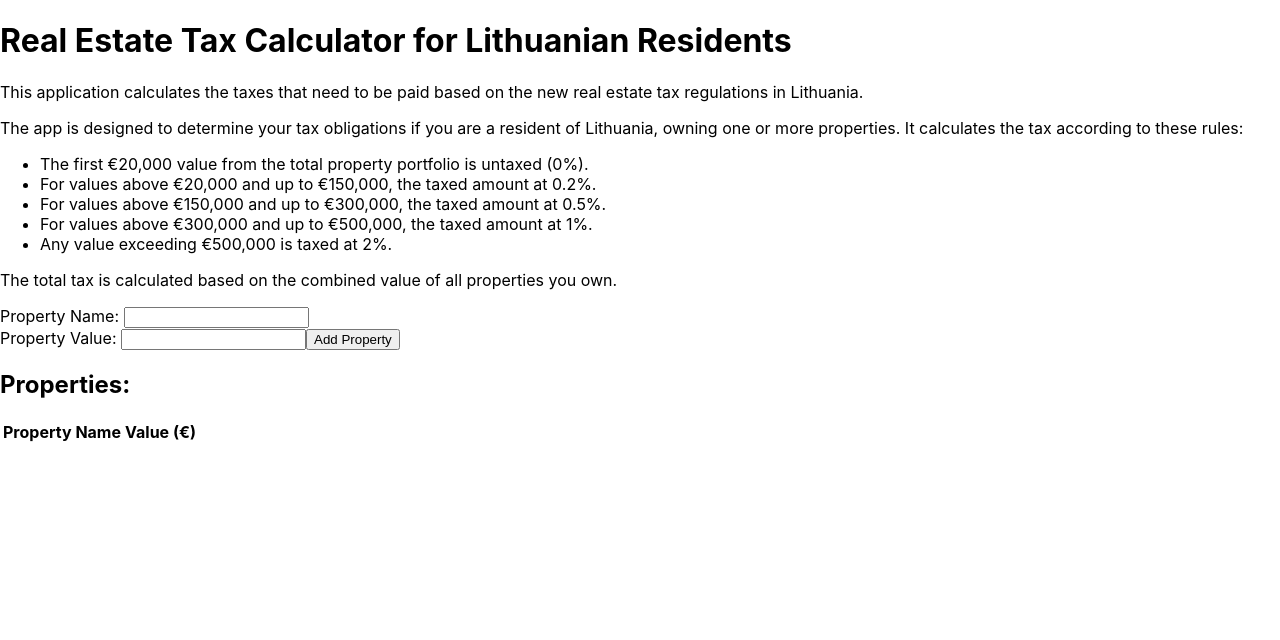
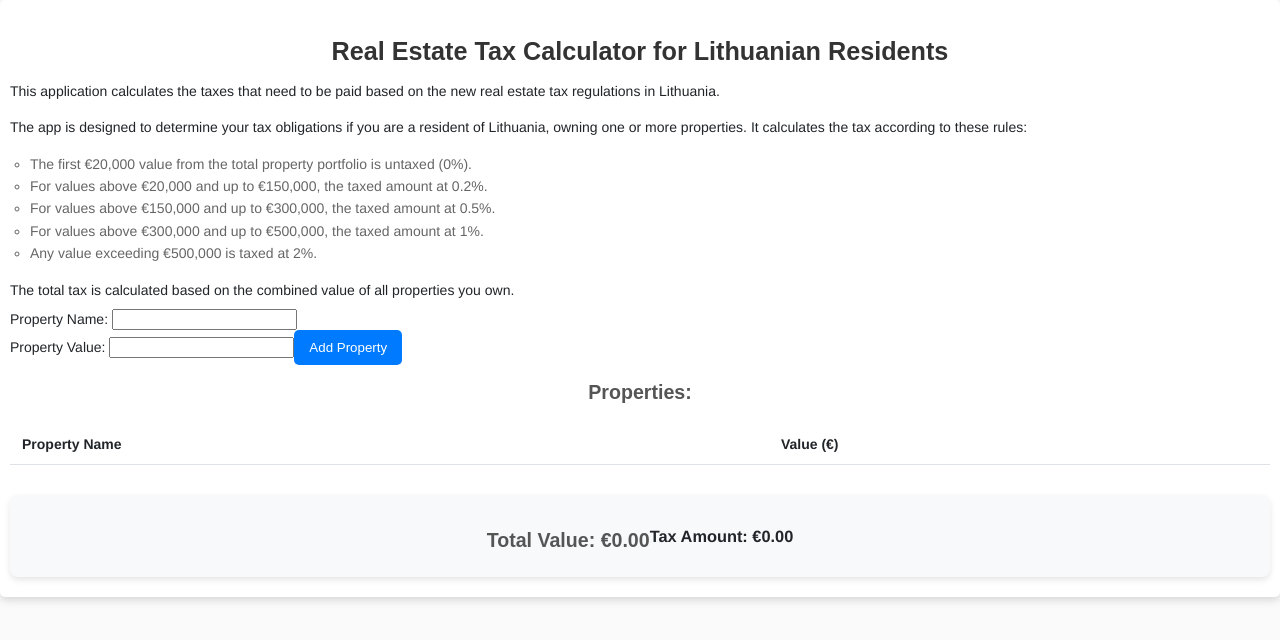
Before and after one commit to Stogas/nt-mokestis, a React (Create React App) app: page / in a window 1280 px wide. Shown: the top 640 px of the page. Built offline with nearby package versions, Linux system fonts and the light colour scheme.

Commit message:
update styling somewhat

```diff
--- a/src/App.js
+++ b/src/App.js
@@ -1,7 +1,10 @@
 // src/App.js
+
 import React, { useState } from 'react';
 import PropertyInput from './components/PropertyInput';
 import PropertyList from './components/PropertyList';
+import Results from './components/Results';
+
 function App() {
   const [properties, setProperties] = useState([]);
   const [inputValue, setInputValue] = useState('');
@@ -25,6 +28,22 @@ function App() {
     setInputValue('');
     setPropertyName('');
   };
+
+  const totalValue = properties.reduce((acc, property) => acc + property.value, 0);
+  let tax = 0;
+  if (totalValue > 20000) {
+    const taxableAmount = Math.max(0, totalValue - 20000);
+    if (taxableAmount <= 130000) {
+      tax = taxableAmount * 0.002; // 0.2%
+    } else if (taxableAmount <= 300000) {
+      tax = 260 + ((taxableAmount - 150000) * 0.005); // 0.5% for the next €150,000
+    } else if (taxableAmount <= 500000) {
+      tax = 910 + ((taxableAmount - 300000) * 0.01); // 1% for the next €200,000
+    } else {
+      tax = 2110 + ((taxableAmount - 500000) * 0.02); // 2% above €500,000
+    }
+  }
+
   return (
     <div className="App">
       <header className="App-header">
@@ -39,6 +58,7 @@ function App() {
           <li>Any value exceeding €500,000 is taxed at 2%.</li>
         </ul>
         <p>The total tax is calculated based on the combined value of all properties you own.</p>
+
         <PropertyInput
           inputValue={inputValue}
           propertyName={propertyName}
@@ -48,7 +68,11 @@ function App() {
         />
 
         <h2>Properties:</h2>
-        <PropertyList properties={properties.map(property => property.value)} />
+        <PropertyList properties={properties} />
+
+        <div className="results-container">
+          <Results totalValue={totalValue} tax={tax} />
+        </div>
       </header>
     </div>
   );
--- a/src/components/PropertyList.js
+++ b/src/components/PropertyList.js
@@ -1,4 +1,5 @@
 // src/components/PropertyList.js
+
 import React from 'react';
 
 function PropertyList({ properties }) {
--- a/src/index.css
+++ b/src/index.css
@@ -1,13 +1,92 @@
+/* src/index.css */
+
 body {
   margin: 0;
-  font-family: -apple-system, BlinkMacSystemFont, 'Segoe UI', 'Roboto', 'Oxygen',
-    'Ubuntu', 'Cantarell', 'Fira Sans', 'Droid Sans', 'Helvetica Neue',
-    sans-serif;
+  font-family: 'Helvetica Neue', Arial, sans-serif;
   -webkit-font-smoothing: antialiased;
   -moz-osx-font-smoothing: grayscale;
+  background-color: #fafafa;
+  color: #212529;
+  font-size: 14px; /* Slightly increased for better readability */
+}
+
+h1, h2 {
+  font-family: 'Arial', sans-serif;
+  text-align: center;
+  margin-bottom: 0.5rem;
+}
+
+h1 {
+  font-size: 1.8em;
+  color: #333;
+}
+
+h2 {
+  font-size: 1.4em;
+  color: #555;
+}
+
+p, ul {
+  line-height: 1.6; /* Increased for better readability */
+  margin-bottom: 0.5rem;
+}
+
+ul {
+  list-style-type: circle;
+  padding-left: 20px;
+  color: #666; /* Darker shade for contrast */
 }
 
 code {
-  font-family: source-code-pro, Menlo, Monaco, Consolas, 'Courier New',
-    monospace;
+  font-family: 'Courier New', Courier, monospace;
+  background-color: #e9ecef;
+  border-radius: 4px;
+  padding: 0.15rem 0.6rem;
+  display: inline-block;
+  margin: 0 2px; /* Space around codes */
 }
+
+header {
+  padding: 20px 10px;
+  background-color: #ffffff;
+  box-shadow: 0 3px 8px rgba(0, 0, 0, 0.15); /* Slightly more pronounced shadow */
+  border-radius: 5px; /* Rounded corners for header */
+}
+
+.results-container {
+  margin-top: 30px;
+  padding: 15px;
+  background-color: #f7f9fb; /* Lighter background for results container */
+  border-radius: 8px; /* More pronounced rounded corners */
+  box-shadow: 0 3px 6px rgba(0, 0, 0, 0.1);
+  display: flex;
+  justify-content: center; /* Center align content */
+  align-items: center; /* Centers items vertically */
+}
+
+table {
+  width: 100%;
+  border-collapse: collapse;
+  margin-top: 20px; /* Spacing above the table */
+}
+
+th, td {
+  text-align: left;
+  padding: 12px;
+  border-bottom: 1px solid #dee2e6;
+}
+
+button {
+  font-family: 'Arial', sans-serif;
+  background-color: #007bff;
+  color: white;
+  border: none;
+  padding: 10px 15px;
+  border-radius: 5px; /* Rounded corners for the button */
+  cursor: pointer;
+  transition: background-color 0.2s ease-in-out;
+}
+
+button:hover {
+  background-color: #0056b3; /* Darker shade on hover */
+}
```
